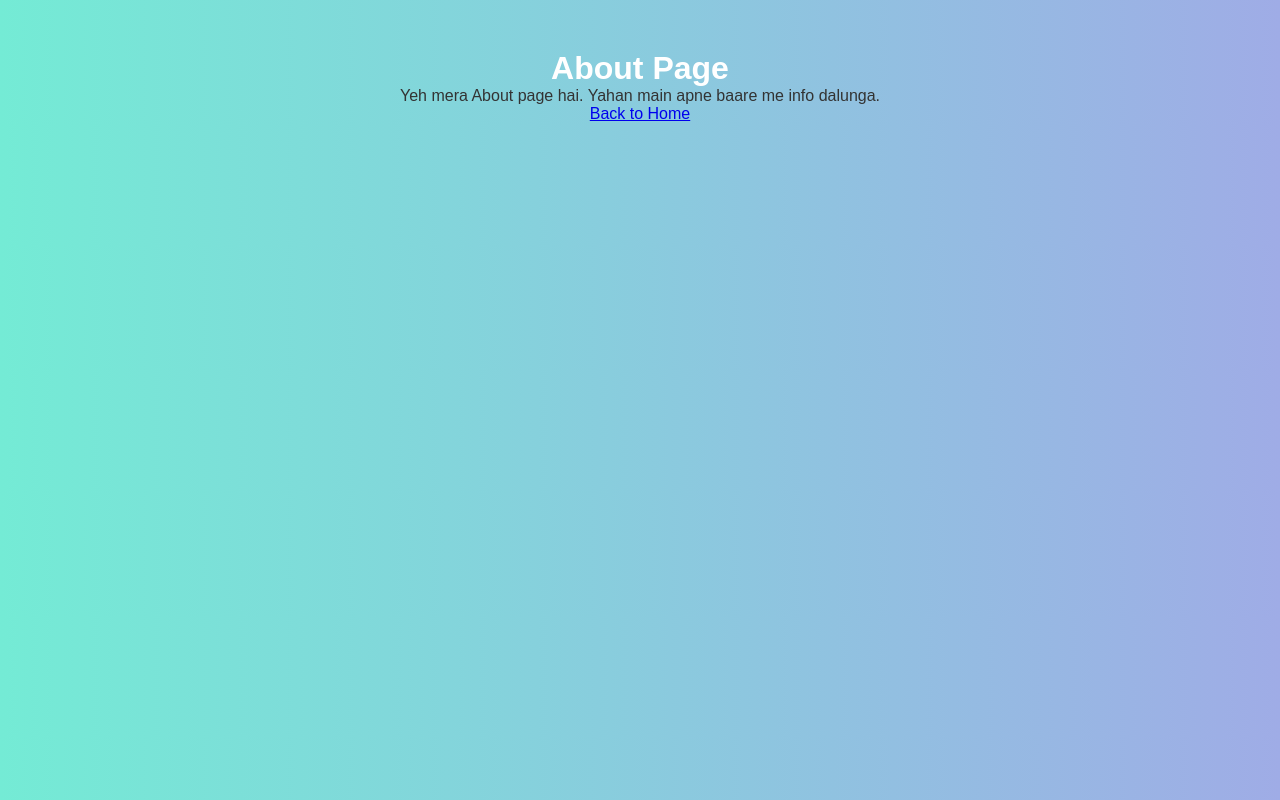
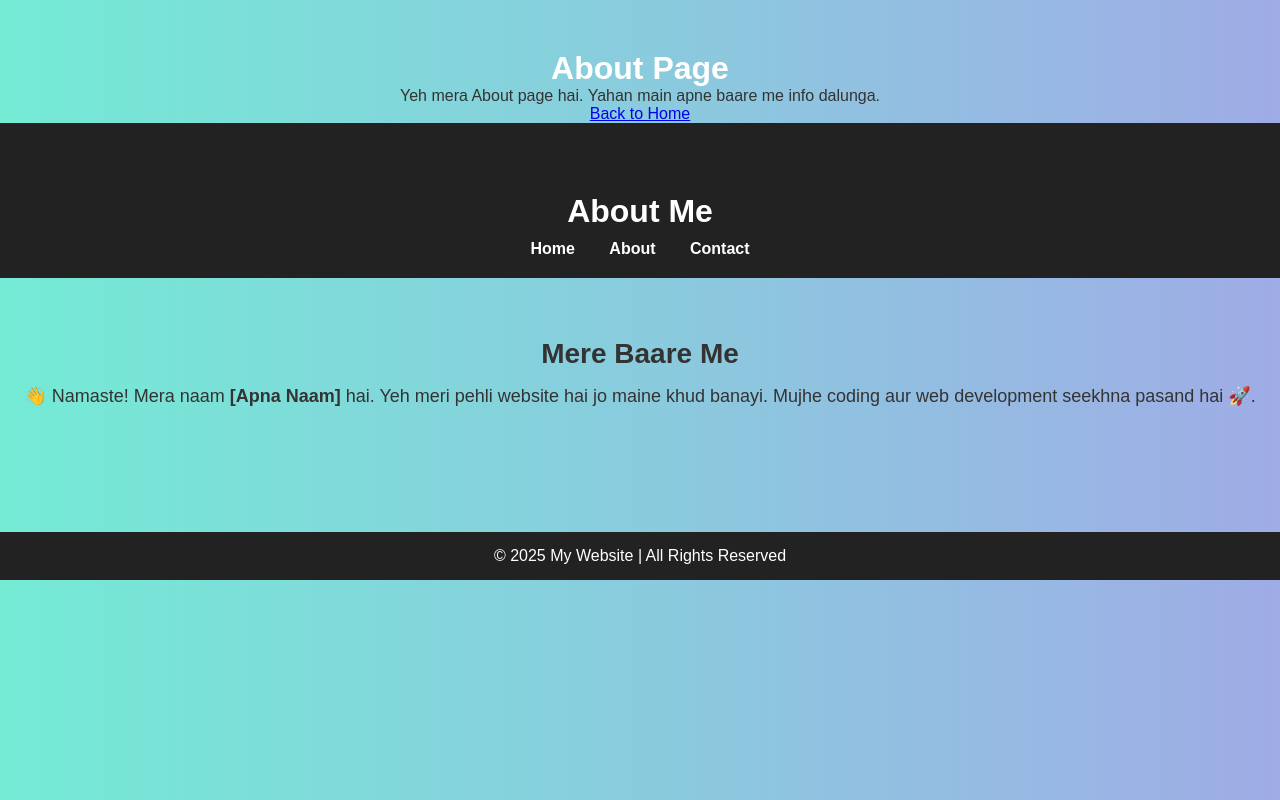
Before and after one commit to monusingh891/my-website, a plain HTML site: page about.html in a window 1280 px wide. Drawn offline with Linux system fonts and the light colour scheme.

Commit message:
Update about.html

```diff
--- a/about.html
+++ b/about.html
@@ -11,3 +11,35 @@
   <a href="index.html">Back to Home</a>
 </body>
 </html>
+<!DOCTYPE html>
+<html lang="en">
+<head>
+  <meta charset="UTF-8">
+  <meta name="viewport" content="width=device-width, initial-scale=1.0">
+  <title>About - Mera Website</title>
+  <link rel="stylesheet" href="style.css">
+</head>
+<body>
+  <header>
+    <h1>About Me</h1>
+    <nav>
+      <a href="index.html">Home</a>
+      <a href="about.html">About</a>
+      <a href="contact.html">Contact</a>
+    </nav>
+  </header>
+
+  <main>
+    <section class="hero">
+      <h2>Mere Baare Me</h2>
+      <p>👋 Namaste! Mera naam <b>[Apna Naam]</b> hai.
+      Yeh meri pehli website hai jo maine khud banayi.
+      Mujhe coding aur web development seekhna pasand hai 🚀.</p>
+    </section>
+  </main>
+
+  <footer>
+    <p>© 2025 My Website | All Rights Reserved</p>
+  </footer>
+</body>
+</html>
```
